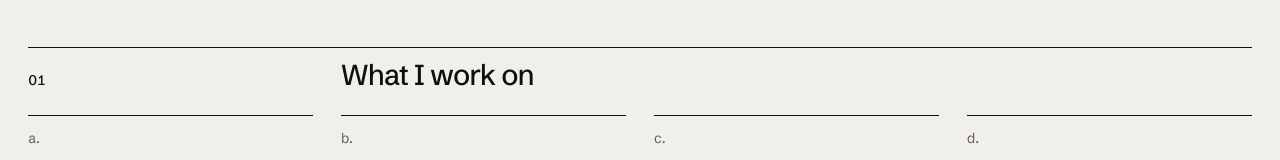
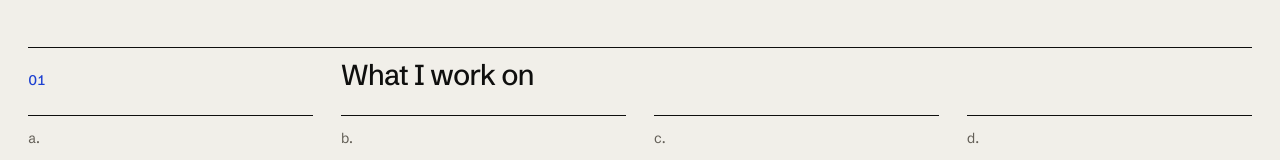
Before and after one commit to ludihan/website, a Next.js app: page /en/about in a window 1280 px wide. Shown: the part 472-632 px from the top of the page. Built offline with nearby package versions, Linux system fonts and the light colour scheme.

Commit message:
Set section numbers in blue

```diff
--- a/app/globals.css
+++ b/app/globals.css
@@ -316,7 +316,7 @@ p {
 
 .section-no {
   grid-column: 1 / 4;
-  color: var(--ink);
+  color: var(--blue);
   font-size: var(--text-small);
   font-weight: 500;
 }
```
Also changed, not shown: 1 other file (tests, documents, lock files or other folders).
